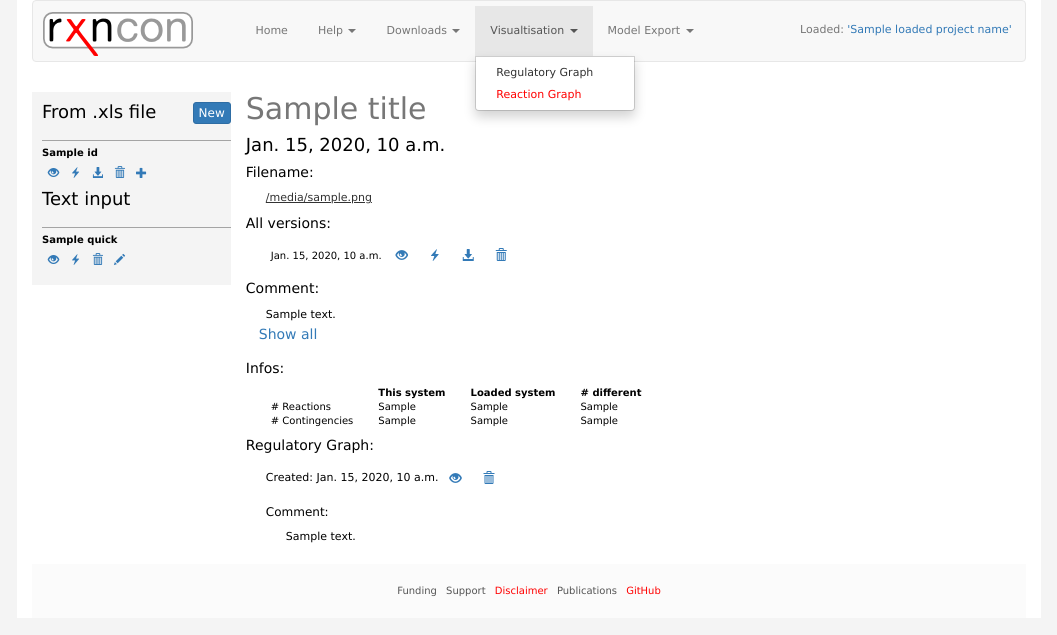
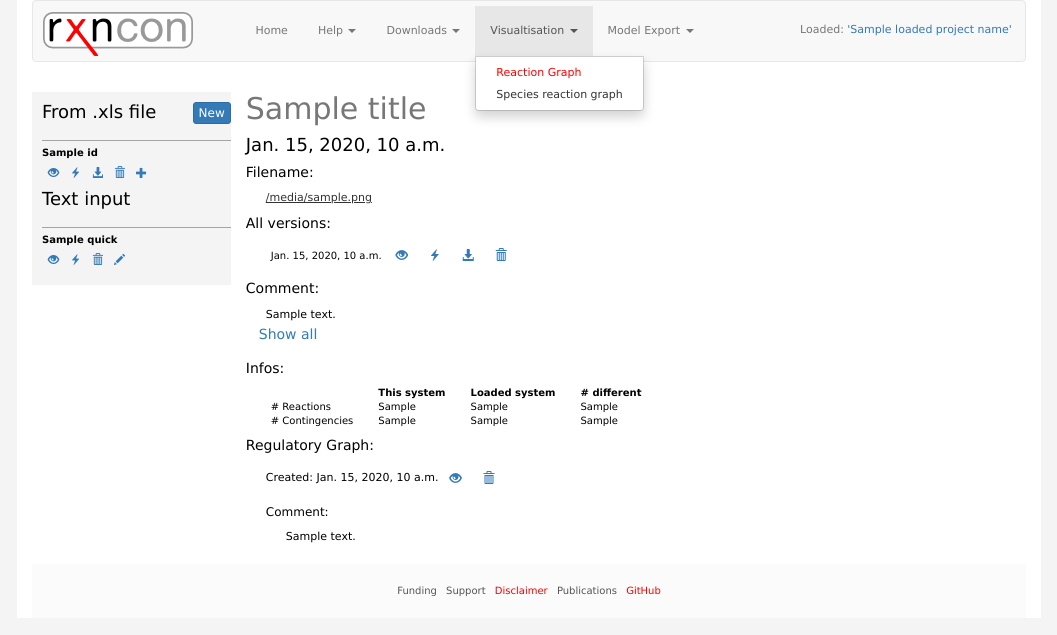
Before and after one commit to rxncon/workbench, a Django app: template src/templates/file_detail.html in a window 1280 px wide, after a click on "Visualtisation". Shown: the top 635 px of the page, without its empty margins (111-1168 px from the left). Run offline with Django 3.2, Linux system fonts and the light colour scheme; the template is opened without the code that fills it: most values are stand-ins (such as "Sample title", 1, 10 or a date in 2020); some libraries are stand-ins or nearby versions.

Commit message:
first enhancements in reg graph forms + styling

```diff
--- a/src/graphs/forms.py
+++ b/src/graphs/forms.py
@@ -5,8 +5,10 @@ class regGraphFileForm(forms.ModelForm):
     class Meta:
         model = Graph_from_File
         fields =[
-            "comment"
+            "comment",
+            "option1"
         ]
+
 
 class DeleteGraphForm(forms.ModelForm):
     class Meta:
--- a/src/graphs/models.py
+++ b/src/graphs/models.py
@@ -15,6 +15,7 @@ class Graph_from_File(models.Model):
     project_name = models.CharField(max_length=120)
     slug = models.SlugField(blank=True) # TODO: take blank out when file_upload with automated slug creation is done
     comment= models.TextField(null=True, blank=True)
+    option1 = models.BooleanField(blank = True)
     graph_file = models.FileField(null=True)
     graph_string = models.TextField(null=True)
     timestamp = models.DateTimeField(auto_now=False, auto_now_add=True) #initial timestamp will be saved one time
--- a/src/templates/base_header.html
+++ b/src/templates/base_header.html
@@ -36,8 +36,9 @@
         <a class="dropdown-toggle" data-toggle="dropdown" >Visualtisation
         <span class="caret"></span></a>
         <ul class="dropdown-menu">
-          <li><a href="/graphs/regGraph">Regulatory Graph</a></li>
           <li><a href="#" style="color: red">Reaction Graph</a></li>
+          <li><a href="/graphs/regGraph">Species reaction graph</a></li>
+
         </ul>
       </li>
       <li class="dropdown">
```
Also changed, not shown: src/db.sqlite3.
